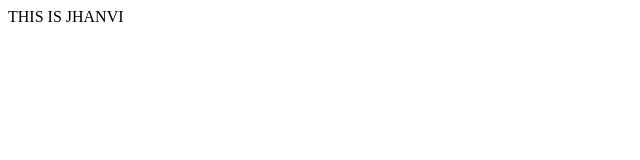
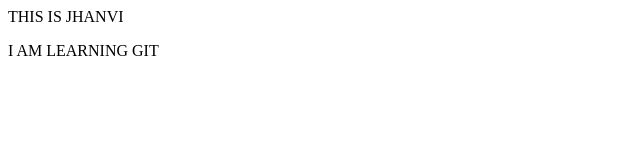
Before and after one commit to jhanud0403/Learning-repository, a plain HTML site: page index.html in a window 1280 px wide. Shown: the whole page, without its empty margins (0-640 px from the left). Drawn offline with Linux system fonts and the light colour scheme.

Commit message:
added new paragraph

```diff
--- a/index.html
+++ b/index.html
@@ -1 +1,2 @@
 <p>THIS IS JHANVI</p>
+<p>I AM LEARNING GIT</p>
```
